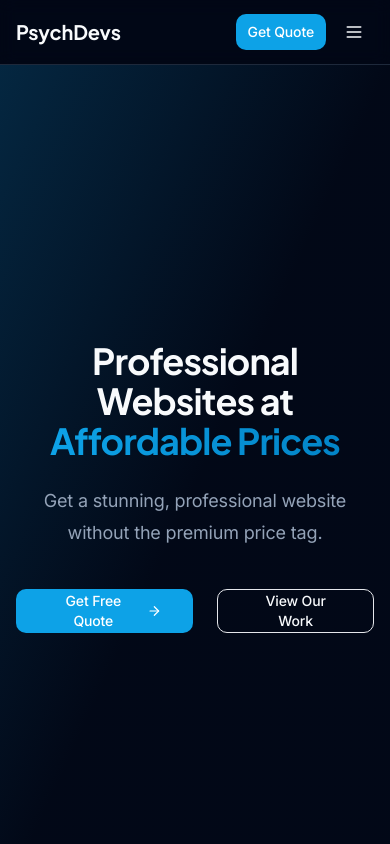
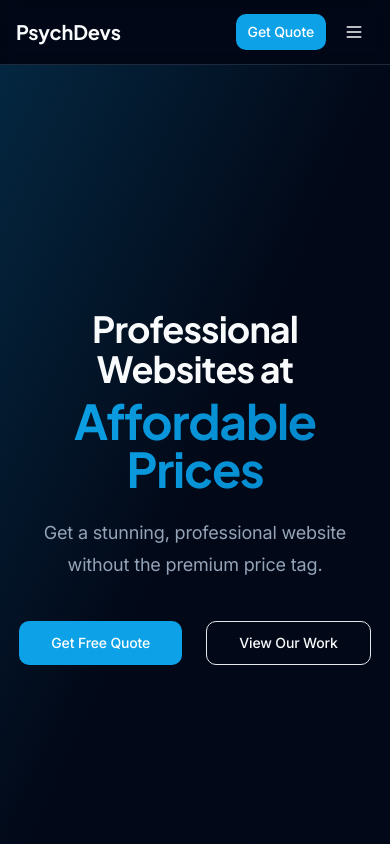
Before and after one commit to PsychDevs/Official-Website, a Next.js app: page / in a window 390 px wide. Shown: the top 844 px of the page. Built offline with nearby package versions, Linux system fonts and the light colour scheme.

Commit message:
refactor: update mobile number and herosection

```diff
--- a/src/app/contact/page.tsx
+++ b/src/app/contact/page.tsx
@@ -148,10 +148,10 @@ export default function ContactPage() {
                                     </dt>
                                     <dd>
                                         <a
-                                            href="tel:+94750212605"
+                                            href="tel:+94770212604"
                                             className="hover:text-primary"
                                         >
-                                            +94 750 212 605
+                                            +94 770 212 604
                                         </a>
                                     </dd>
                                 </div>
--- a/src/app/page.tsx
+++ b/src/app/page.tsx
@@ -1,6 +1,6 @@
 "use client";
 import Link from "next/link";
-import { ArrowRight, Palette, Monitor, Smartphone, Zap } from "lucide-react";
+import { Palette, Monitor, Smartphone, Zap } from "lucide-react";
 import { Button } from "@/components/ui/Button";
 
 const features = [
@@ -38,14 +38,12 @@ export default function HomePage() {
                 <div className="absolute inset-0 bg-gradient-to-br from-primary/20 via-background to-background" />
                 <div className="container relative">
                     <div className="mx-auto max-w-4xl text-center">
-                        <h1 className="font-display text-4xl font-bold tracking-tight text-foreground sm:text-6xl">
-                            Professional Websites at{" "}
-                            <span className="relative whitespace-nowrap">
-                                <span className="relative bg-gradient-to-r from-primary to-primary-600 bg-clip-text text-transparent">
-                                    Affordable Prices
-                                </span>
-                            </span>
+                        <h1 className="font-display text-4xl font-bold tracking-tight text-foreground sm:text-6xl mb-2">
+                            Professional Websites at
                         </h1>
+                        <p className="font-display text-5xl font-bold tracking-tight sm:text-7xl relative bg-gradient-to-r from-primary to-primary-600 bg-clip-text text-transparent">
+                            Affordable Prices
+                        </p>
                         <p className="mt-6 text-lg leading-8 text-muted-foreground max-w-2xl mx-auto">
                             Get a stunning, professional website without the
                             premium price tag.
@@ -57,7 +55,6 @@ export default function HomePage() {
                                     className="inline-flex items-center"
                                 >
                                     Get Free Quote
-                                    <ArrowRight className="ml-2 h-4 w-4 transition-transform group-hover:translate-x-1" />
                                 </Link>
                             </Button>
                             <Button variant="outline" size="lg" asChild>
--- a/src/app/portfolio/page.tsx
+++ b/src/app/portfolio/page.tsx
@@ -1,7 +1,6 @@
 "use client";
 import { useState } from "react";
-import { Dialog } from "@headlessui/react";
-import { X, ExternalLink } from "lucide-react";
+import { ExternalLink } from "lucide-react";
 
 const projects = [
     {
@@ -80,9 +79,6 @@ const categories = [
 ];
 
 export default function PortfolioPage() {
-    const [selectedProject, setSelectedProject] = useState<
-        (typeof projects)[0] | null
-    >(null);
     const [selectedCategory, setSelectedCategory] = useState("All");
 
     const filteredProjects =
@@ -290,7 +286,6 @@ export default function PortfolioPage() {
                                 className="text-sm font-semibold leading-6 text-foreground hover:text-primary"
                             >
                                 View Our Services{" "}
-                                <span aria-hidden="true">→</span>
                             </a>
                         </div>
                     </div>
--- a/src/components/Footer.tsx
+++ b/src/components/Footer.tsx
@@ -109,10 +109,10 @@ export function Footer() {
                             </p>
                             <p>
                                 <a
-                                    href="tel:+94750212605"
+                                    href="tel:+94770212604"
                                     className="hover:text-primary transition-colors"
                                 >
-                                    +94 750 212 605
+                                    +94 770 212 604
                                 </a>
                             </p>
                             <p className="text-xs">Remote-first team</p>
```
